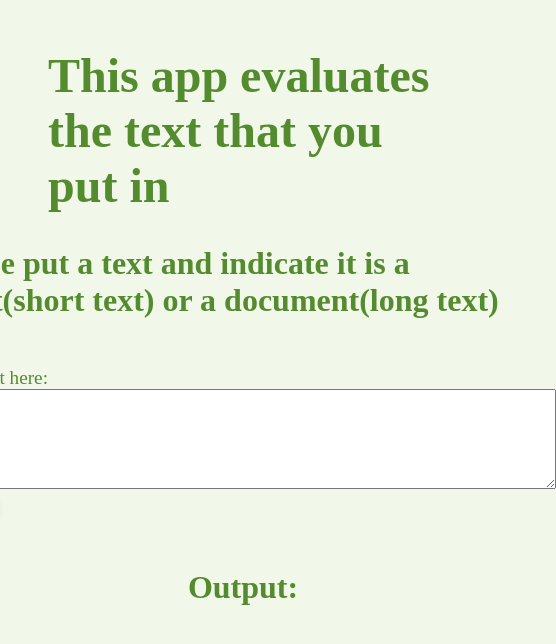
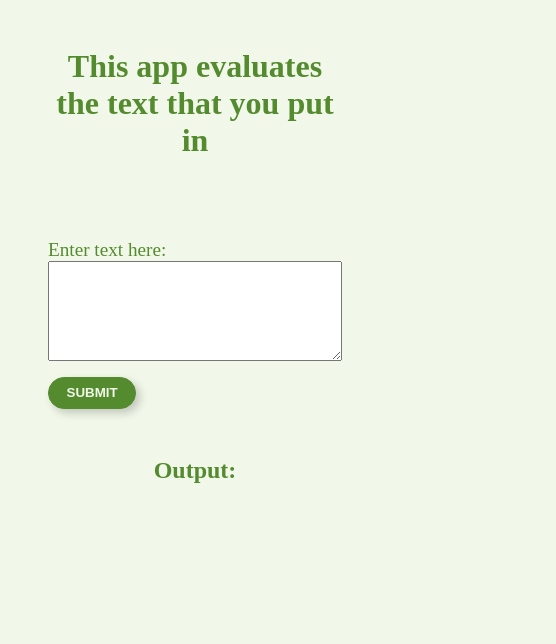
Before and after one commit to noyan-alimov/evaluate-text-nlp, a website built with webpack: page src/client/views/index.html in a window 390 px wide. Shown: the whole page, 556 px wide, since content can reach past the window. Built offline with nearby package versions, Linux system fonts and the light colour scheme.

Commit message:
edited styling and added media-queries

```diff
--- a/src/client/styles/styles.scss
+++ b/src/client/styles/styles.scss
@@ -4,12 +4,15 @@ $font-color: #558b2f;
 * {
   margin: 0;
   padding: 0;
+  box-sizing: border-box;
 }
 
 body {
   font-size: 10px;
   font-family: 'Times New Roman', Times, serif;
   background-color: $primary-color;
+  width: 100%;
+  height: 100%;
 }
 
 .container {
@@ -22,13 +25,26 @@ body {
   padding: 3rem;
   color: $font-color;
 
+  .input {
+    width: 100%;
+  }
+
   .title {
     font-size: 3rem;
     margin-bottom: 2rem;
+    text-align: center;
+
+    @media screen and (max-width: 800px) {
+      font-size: 2rem;
+    }
   }
 
   .description {
     font-size: 2rem;
+
+    @media screen and (max-width: 800px) {
+      font-size: 1.5rem;
+    }
   }
 
   .form-input {
@@ -51,6 +67,11 @@ body {
       font-weight: bold;
       box-shadow: 4px 4px 8px 0px rgba(0, 0, 0, 0.2);
       border: 1px solid $font-color;
+      margin-top: 1rem;
+
+      @media screen and (max-width: 800px) {
+        width: 30%;
+      }
 
       &:hover {
         cursor: pointer;
--- a/src/client/views/index.html
+++ b/src/client/views/index.html
@@ -2,16 +2,13 @@
 <html lang="en">
   <head>
     <meta charset="utf-8" />
+    <meta name="viewport" content="width=device-width, initial-scale=1" />
     <title>Evaluate Text</title>
   </head>
   <body>
     <div class="container">
       <h3 class="title">This app evaluates the text that you put in</h3>
       <div class="input">
-        <h4 class="description">
-          Please put a text and indicate it is a tweet(short text) or a
-          document(long text)
-        </h4>
         <form class="form-input">
           <label for="text">Enter text here:</label>
           <textarea class="text-input" id="text" rows="4" cols="50"> </textarea>
```
